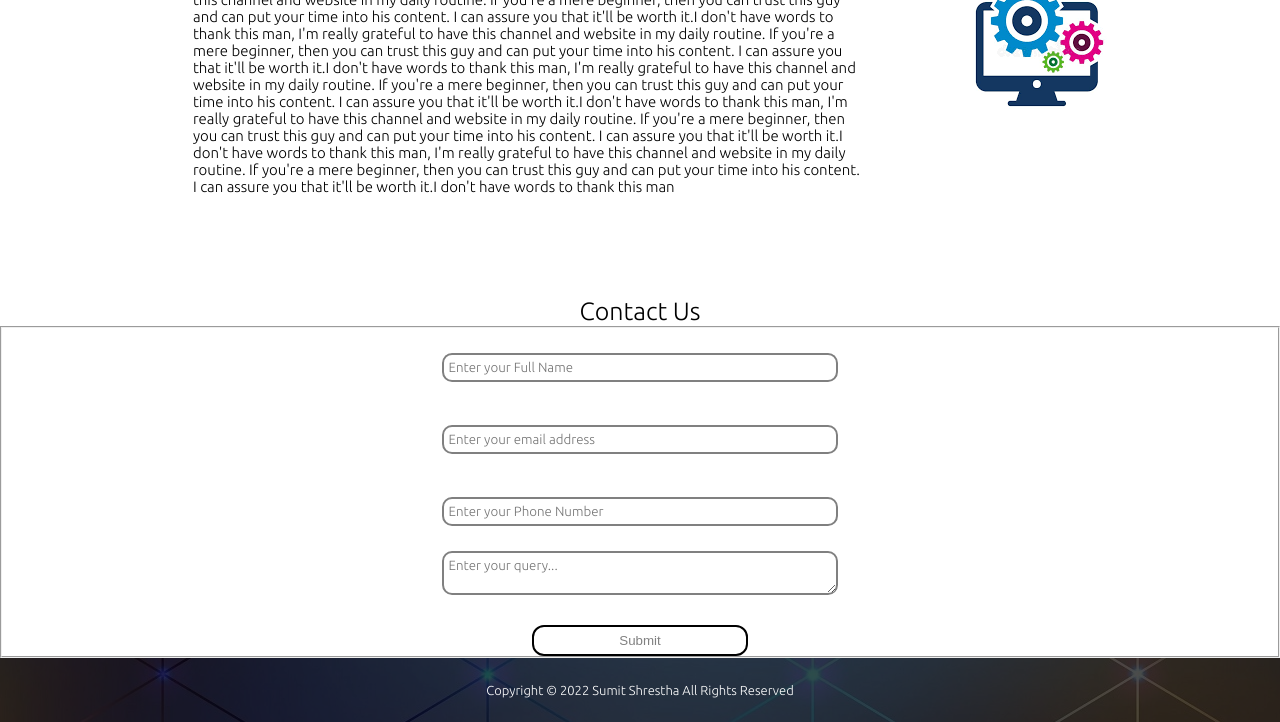
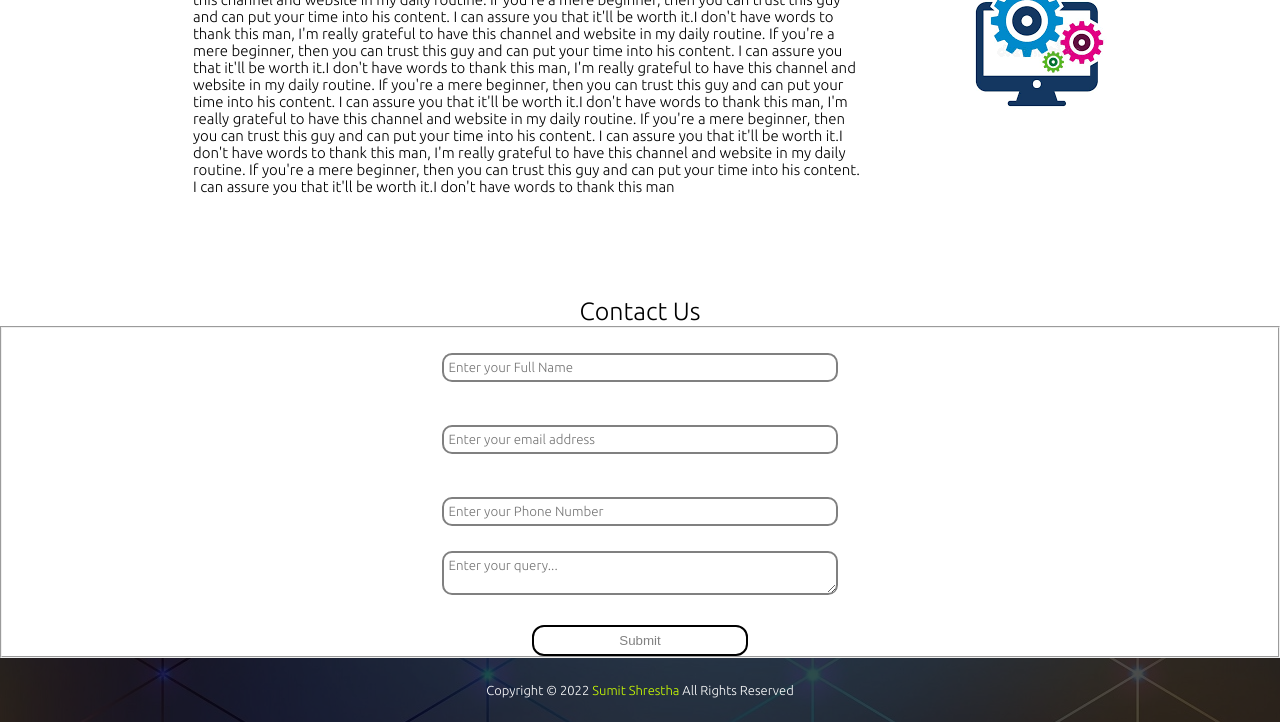
Before and after one commit to sumitstha1/sumit12Website, a plain HTML site: page index.html in a window 1280 px wide. In both pictures the pointer is over the link "Sumit Shrestha". Shown: the part 1678-2400 px from the top of the page. Drawn offline with Linux system fonts and the light colour scheme.

Commit message:
Update style.css

```diff
--- a/css/style.css
+++ b/css/style.css
@@ -275,6 +275,12 @@ html{
 .sum{
 	text-decoration: none;
 	color: white;
+}
+
+.sum:hover{
+	text-decoration: none;
+	color: #CCFF00;
+}
 
 @media only screen and (max-width: 1140px){
 	.nav-list{
```
